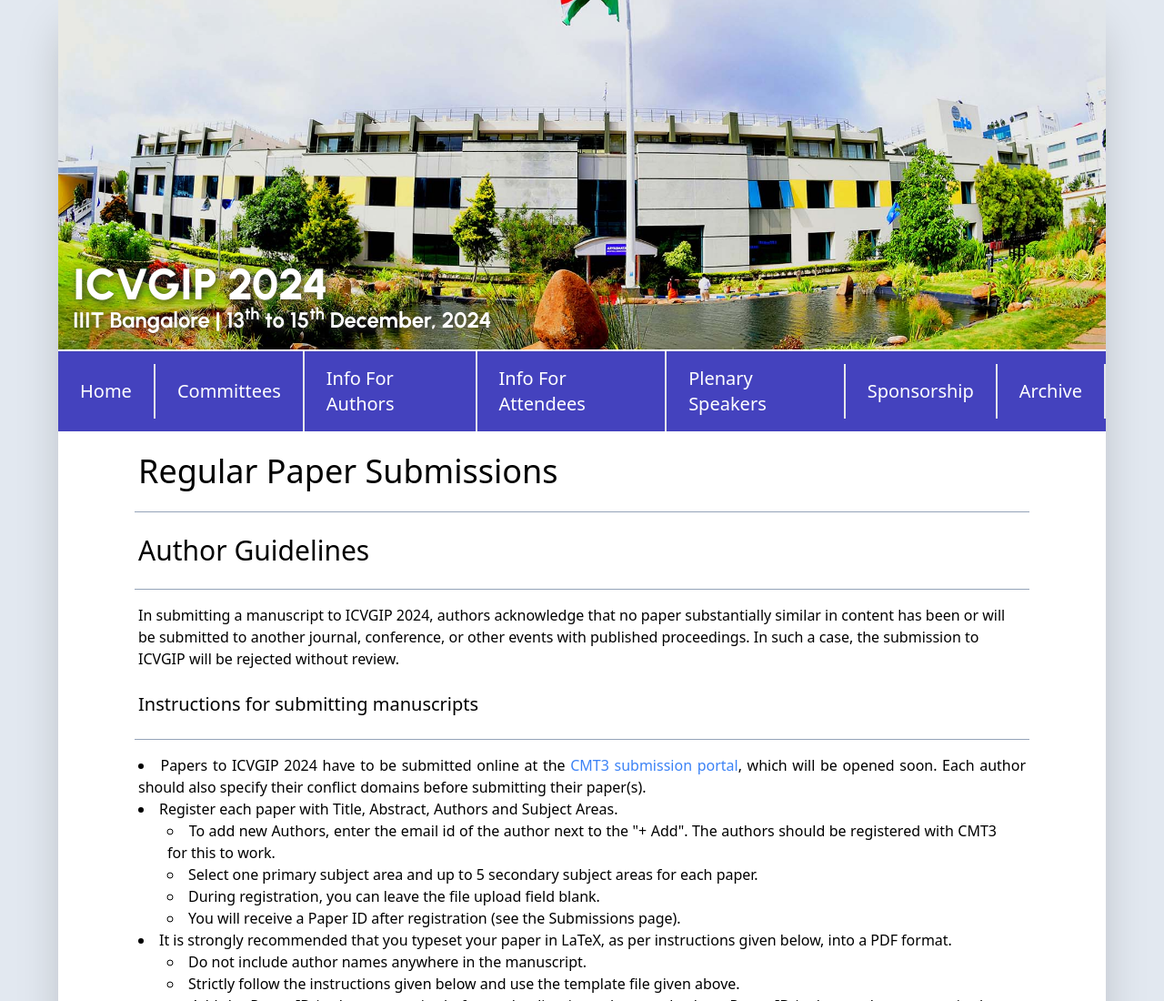
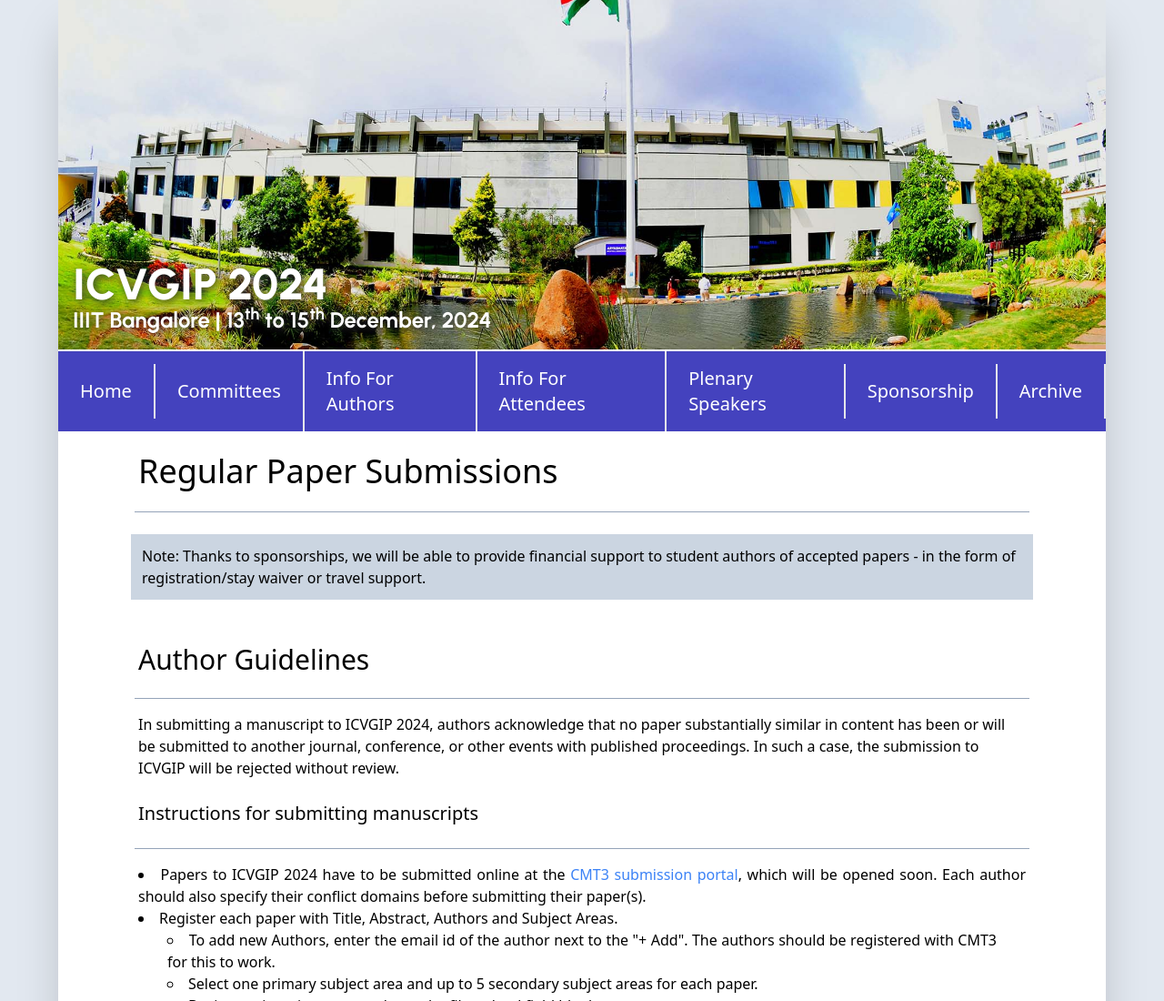
Before and after one commit to Cdivyam/icvgip-2024, a website: page src/regular-paper-submission.html in a window 1280 px wide. Shown: the top 1100 px of the page at 91% size. Drawn offline with nearby package versions, Linux system fonts and the light colour scheme; files that its build step writes are made by us from their sources.

Commit message:
elisa ricci and regular page submission

```diff
--- a/src/organisers.js
+++ b/src/organisers.js
@@ -71,7 +71,7 @@
                 "scholar":"",
                 "linkedin":"",
                 "twitter":"",
-                "website":"https://eliricci.eu/"
+                "website":"https://webapps.unitn.it/du/en/Persona/PER0126701/Didattica"
             }
         },
     ],
--- a/src/regular-paper-submission.html
+++ b/src/regular-paper-submission.html
@@ -194,6 +194,11 @@
             </div> -->
             <div class="text-4xl p-6">Regular Paper Submissions</div>
             <hr class="h-px mx-5 bg-slate-400 border-0">
+            <div class="text-md px-4 py-4 my-2">
+                <div class="bg-slate-300 p-3">
+                    Note: Thanks to sponsorships, we will be able to provide financial support to student authors of accepted papers - in the form of registration/stay waiver or travel support.
+                </div>
+            </div>
             <div class="text-3xl p-6">Author Guidelines</div>
             <hr class="h-[0.5px] mx-5 bg-slate-400 border-0 text-justify">
             <div class="text-md px-6 pt-4">
```
